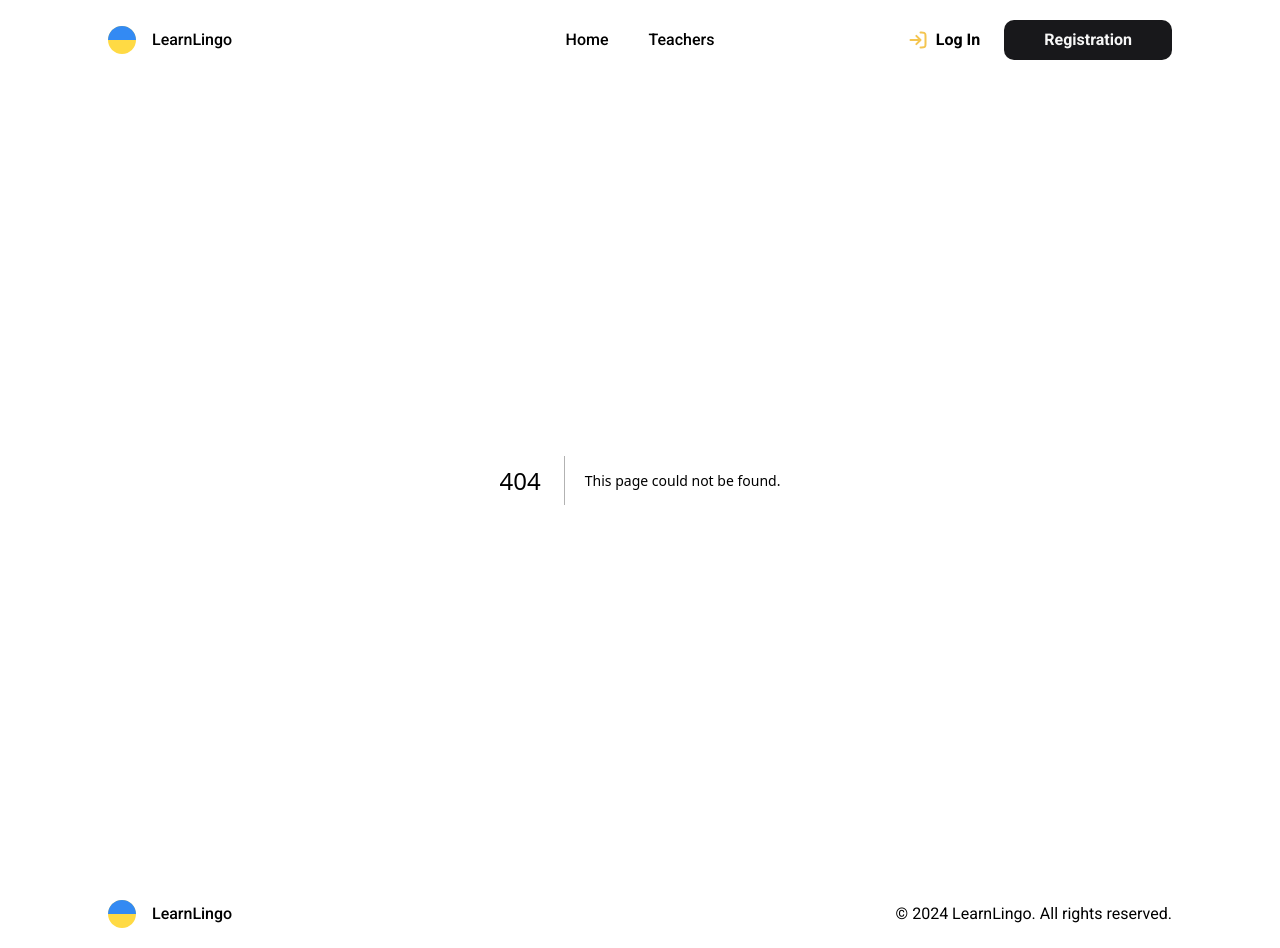
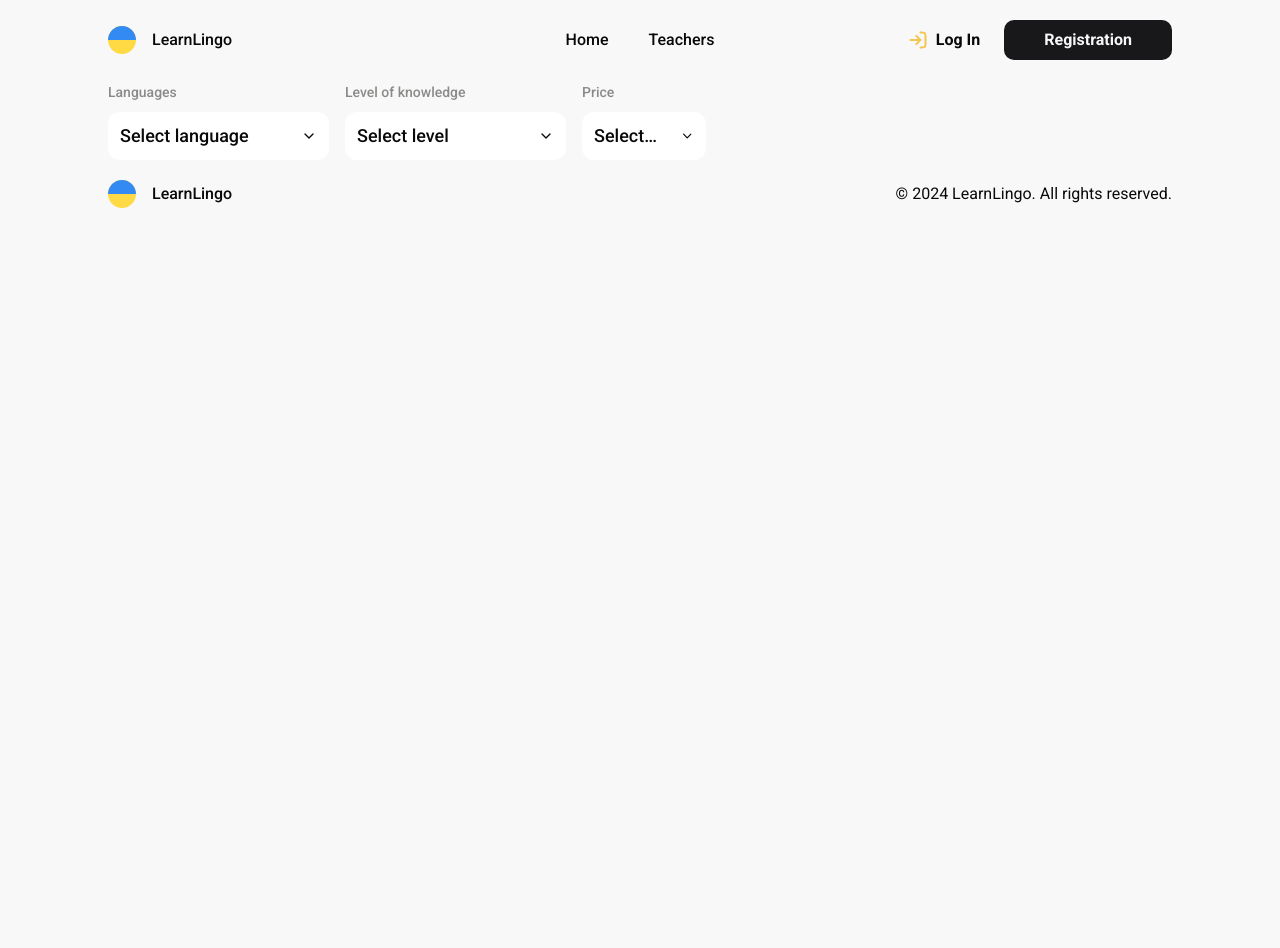
Before and after one commit to Valik3201/learn-lingo, a Next.js app: page /teachers in a window 1280 px wide. Before the commit this address had no page. After the commit the page ends 800 px from the top, so only its background shows below. Built offline with nearby package versions, Linux system fonts and the light colour scheme.

Commit message:
feat(page): Created page for /teachers

```diff
--- /dev/null
+++ b/app/teachers/page.tsx
@@ -0,0 +1,77 @@
+"use client";
+
+import { Label } from "@/components/ui/label";
+import {
+  Select,
+  SelectContent,
+  SelectItem,
+  SelectGroup,
+  SelectTrigger,
+  SelectValue,
+} from "@/components/ui/select";
+
+export default function Page() {
+  return (
+    <main className="px-16">
+      <style jsx global>{`
+        body {
+          background-color: #f8f8f8 !important;
+        }
+      `}</style>
+
+      <div className="flex flex-col md:flex-row gap-4">
+        <div className="space-y-2">
+          <Label className="text-[#8A8A89]">Languages</Label>
+          <Select>
+            <SelectTrigger className="w-[221px]">
+              <SelectValue placeholder="Select language" />
+            </SelectTrigger>
+            <SelectContent>
+              <SelectGroup>
+                <SelectItem value="fr">French</SelectItem>
+                <SelectItem value="en">English</SelectItem>
+                <SelectItem value="de">German</SelectItem>
+                <SelectItem value="ua">Ukrainian</SelectItem>
+                <SelectItem value="pl">Polish</SelectItem>
+              </SelectGroup>
+            </SelectContent>
+          </Select>
+        </div>
+
+        <div className="space-y-2">
+          <Label className="text-[#8A8A89]">Level of knowledge</Label>
+          <Select>
+            <SelectTrigger className="w-[221px]">
+              <SelectValue placeholder="Select level" />
+            </SelectTrigger>
+            <SelectContent className="w-[221px]">
+              <SelectGroup>
+                <SelectItem value="a1">A1 Beginner</SelectItem>
+                <SelectItem value="a2">A2 Elementary</SelectItem>
+                <SelectItem value="b1">B1 Intermediate</SelectItem>
+                <SelectItem value="b2">B2 Upper-Intermediate</SelectItem>
+              </SelectGroup>
+            </SelectContent>
+          </Select>
+        </div>
+
+        <div className="space-y-2">
+          <Label className="text-[#8A8A89]">Price</Label>
+          <Select>
+            <SelectTrigger className="w-[221px] md:w-[124px]">
+              <SelectValue placeholder="Select price" />
+            </SelectTrigger>
+            <SelectContent>
+              <SelectGroup>
+                <SelectItem value="10">10 $</SelectItem>
+                <SelectItem value="20">20 $</SelectItem>
+                <SelectItem value="30">30 $</SelectItem>
+                <SelectItem value="40">40 $</SelectItem>
+              </SelectGroup>
+            </SelectContent>
+          </Select>
+        </div>
+      </div>
+    </main>
+  );
+}
```
